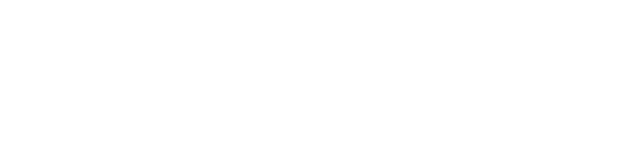
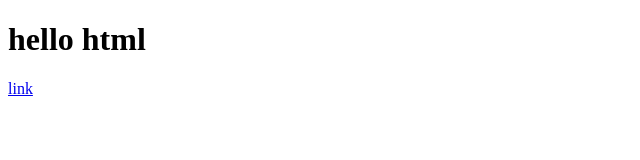
Before and after one commit to AbdurGreen/git-course, a plain HTML site: page index.html in a window 1280 px wide. Shown: the whole page, without its empty margins (0-640 px from the left). Drawn offline with Linux system fonts and the light colour scheme.

Commit message:
we changed the color to green and added a link

```diff
--- a/css/main.css
+++ b/css/main.css
@@ -0,0 +1,3 @@
+h1{
+    background-color: green;
+}
--- a/index.html
+++ b/index.html
@@ -6,6 +6,7 @@
     <title>Document</title>
 </head>
 <body>
-
+   <h1> hello html</h1>
+   <a href="#">link</a>
 </body>
 </html>
```
